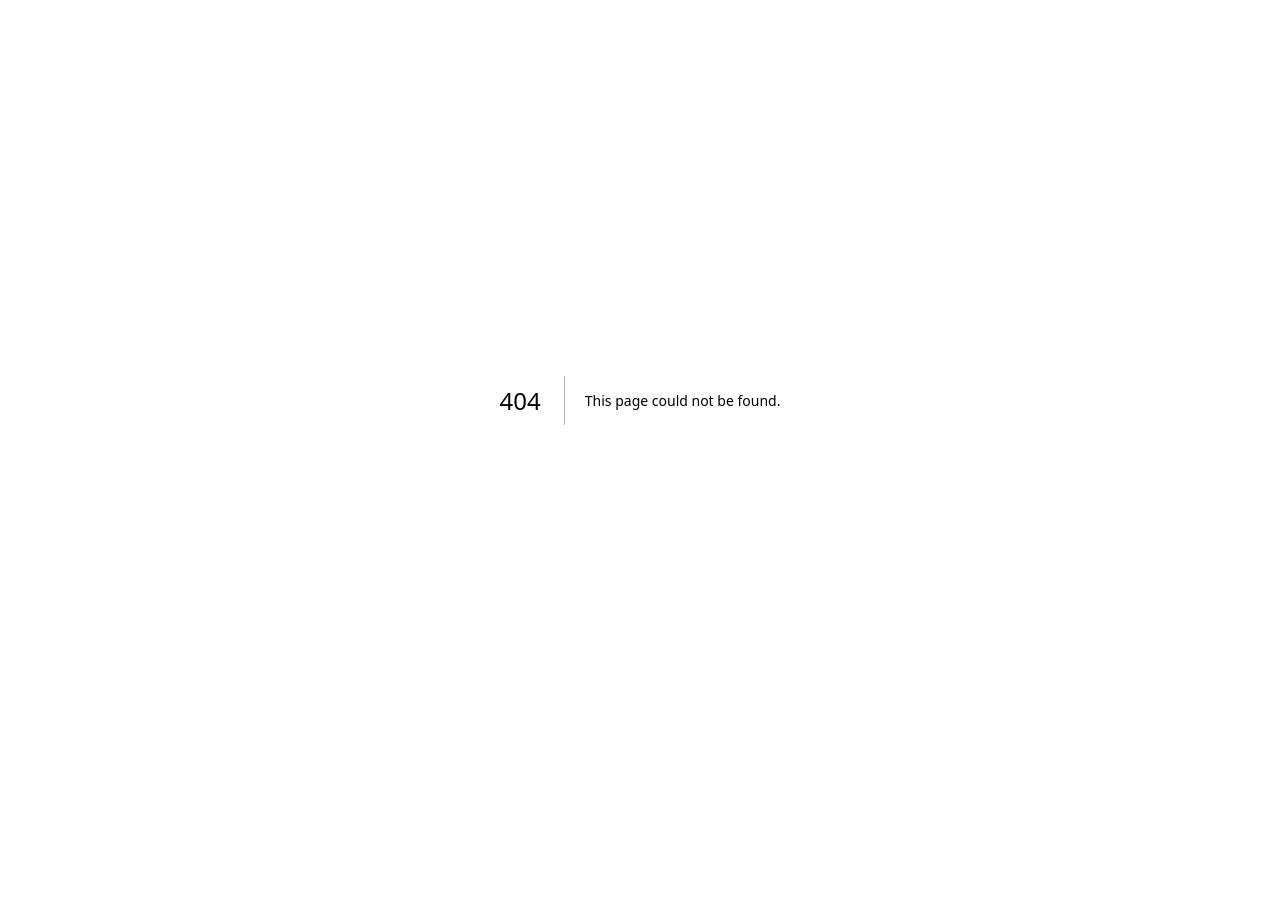
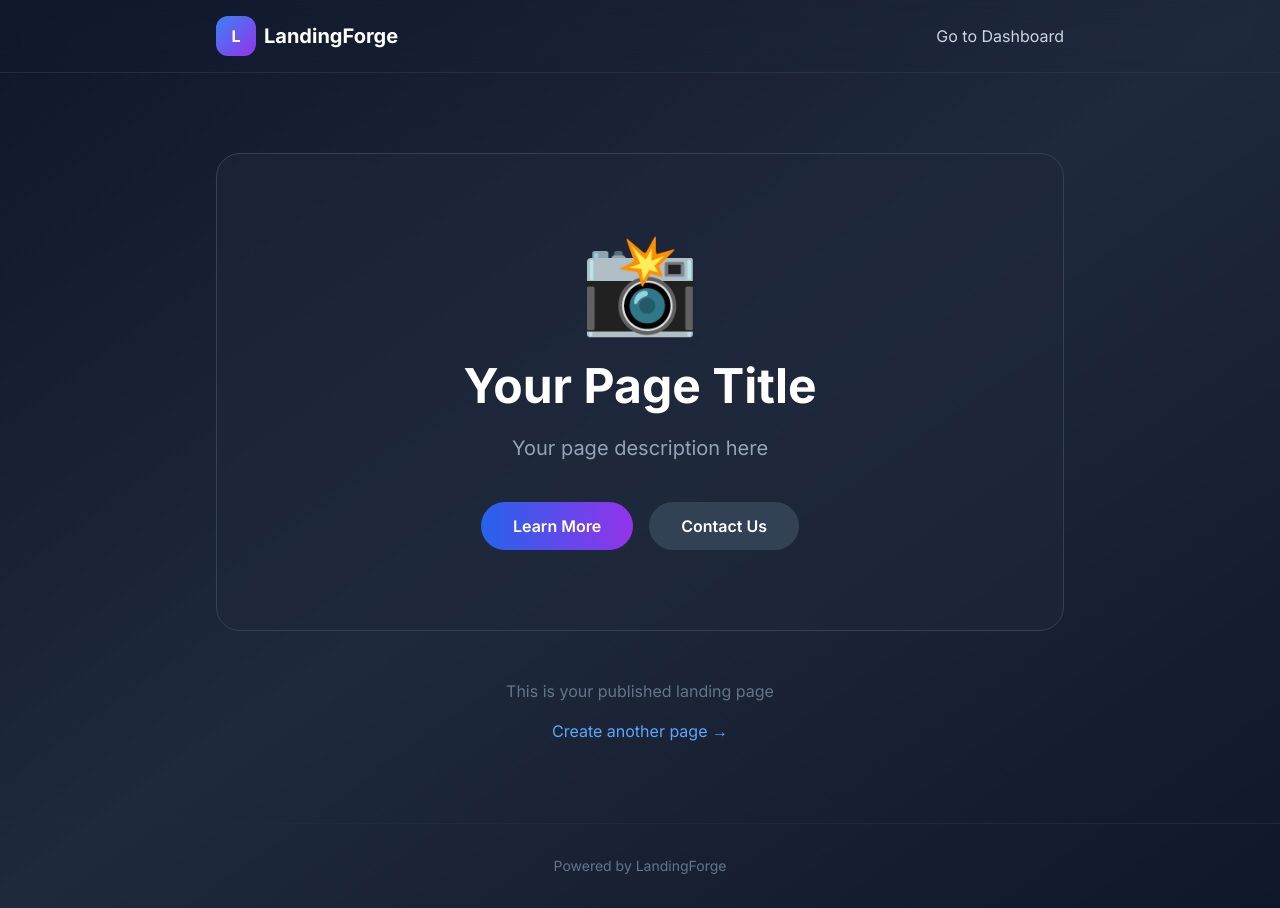
Before and after one commit to Tigha66/tweetforge-landing, a Next.js app: page /published in a window 1280 px wide. Before the commit this address had no page. Before the commit the page ends 800 px from the top, so only its background shows below. Built offline with nearby package versions, Linux system fonts and the light colour scheme.

Commit message:
Add published page and fix view

```diff
--- a/src/app/builder/page.tsx
+++ b/src/app/builder/page.tsx
@@ -37,7 +37,7 @@ export default function BuilderPage() {
   }
 
   const handleViewDirect = () => {
-    router.push('/')
+    router.push('/published')
   }
 
   return (
--- /dev/null
+++ b/src/app/published/page.tsx
@@ -0,0 +1,70 @@
+'use client'
+
+import { useState, useEffect } from 'react'
+import Link from 'next/link'
+
+export default function PublishedPage() {
+  const [pageData, setPageData] = useState({
+    title: 'Your Page Title',
+    description: 'Your page description here',
+    emoji: '📸'
+  })
+
+  useEffect(() => {
+    // In demo mode, use default data
+    // In real app, this would fetch from database
+  }, [])
+
+  return (
+    <div className="min-h-screen bg-gradient-to-br from-slate-900 via-slate-800 to-slate-900">
+      {/* Header */}
+      <header className="border-b border-slate-700/50 backdrop-blur-md">
+        <div className="max-w-4xl mx-auto px-6 py-4 flex items-center justify-between">
+          <div className="flex items-center gap-3">
+            <Link href="/" className="flex items-center gap-2">
+              <div className="w-10 h-10 bg-gradient-to-br from-blue-500 to-purple-600 rounded-xl flex items-center justify-center">
+                <span className="text-white font-bold">L</span>
+              </div>
+              <span className="text-xl font-bold text-white">LandingForge</span>
+            </Link>
+          </div>
+          <Link href="/dashboard" className="text-slate-300 hover:text-white transition">
+            Go to Dashboard
+          </Link>
+        </div>
+      </header>
+
+      {/* Published Page Content */}
+      <main className="max-w-4xl mx-auto px-6 py-20">
+        <div className="text-center py-20 bg-slate-800/50 border border-slate-700 rounded-3xl">
+          <div className="text-8xl mb-8">{pageData.emoji}</div>
+          <h1 className="text-5xl font-bold text-white mb-6">{pageData.title}</h1>
+          <p className="text-xl text-slate-400 mb-10 max-w-2xl mx-auto">{pageData.description}</p>
+
+          <div className="flex justify-center gap-4">
+            <button className="bg-gradient-to-r from-blue-600 to-purple-600 text-white px-8 py-3 rounded-full font-semibold">
+              Learn More
+            </button>
+            <button className="bg-slate-700 text-white px-8 py-3 rounded-full font-semibold">
+              Contact Us
+            </button>
+          </div>
+        </div>
+
+        <div className="mt-12 text-center">
+          <p className="text-slate-500 mb-4">This is your published landing page</p>
+          <Link href="/builder" className="text-blue-400 hover:text-blue-300">
+            Create another page →
+          </Link>
+        </div>
+      </main>
+
+      {/* Footer */}
+      <footer className="border-t border-slate-800 py-8 px-6 text-center">
+        <p className="text-slate-500 text-sm">
+          Powered by LandingForge
+        </p>
+      </footer>
+    </div>
+  )
+}
```
